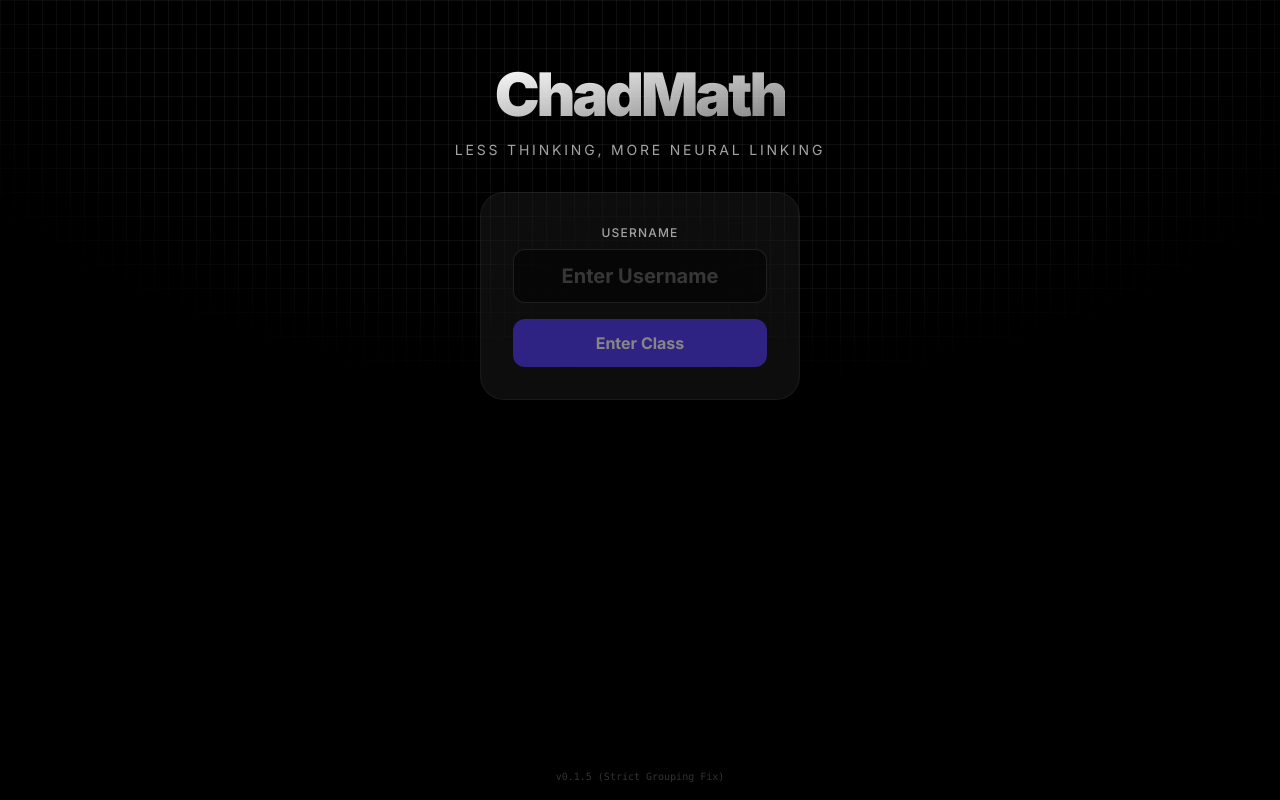
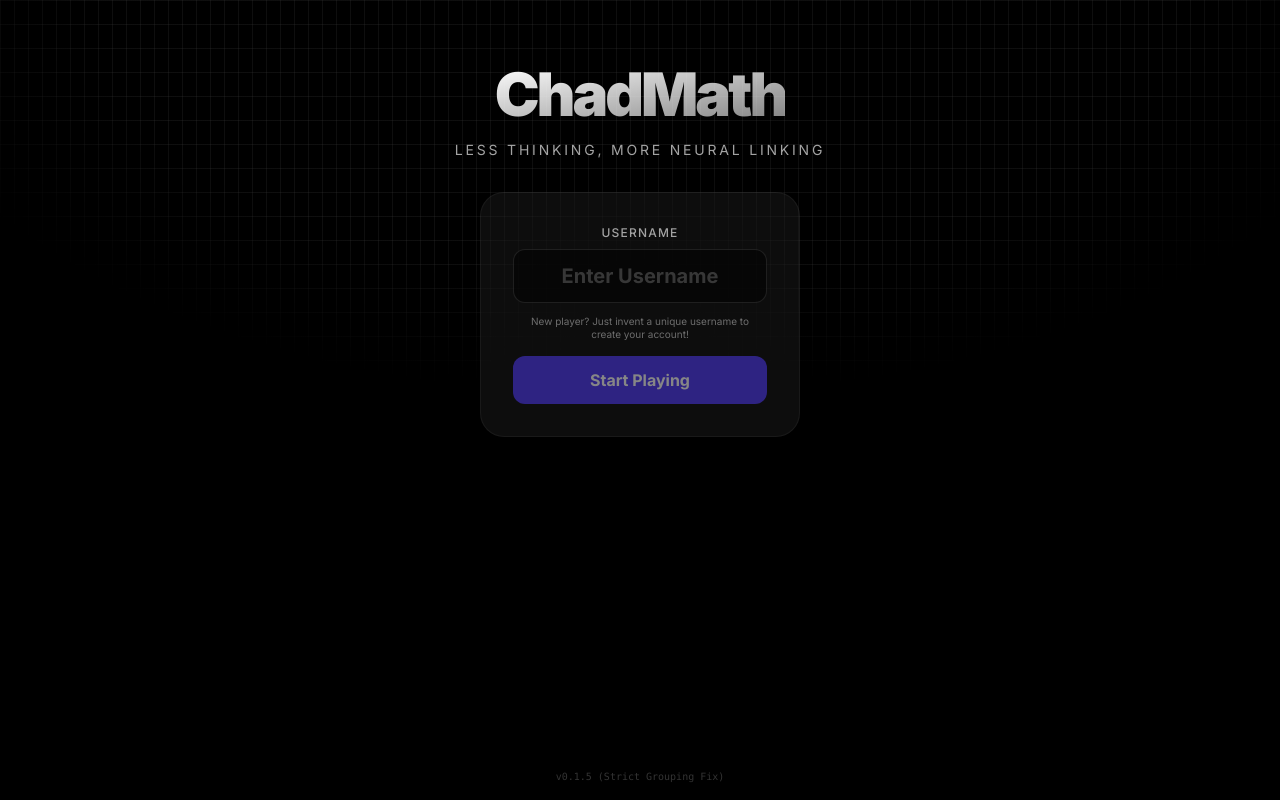
Before and after one commit to borsethc/chadmath, a Next.js app: page / in a window 1280 px wide. Built offline with nearby package versions, Linux system fonts and the light colour scheme; no server answers.

Commit message:
feat: Add helper text for login account creation

```diff
--- a/src/app/page.tsx
+++ b/src/app/page.tsx
@@ -84,13 +84,16 @@ export default function Home() {
                 placeholder="Enter Username"
               // autoFocus removed for better mobile stability
               />
+              <p className="text-[10px] text-white/40 text-center leading-tight mt-1 px-2">
+                New player? Just invent a unique username to create your account!
+              </p>
             </div>
             <button
               type="submit"
               disabled={isLoading || !studentId.trim()}
               className="w-full bg-indigo-600 hover:bg-indigo-500 text-white font-bold py-3 px-6 rounded-xl transition-all disabled:opacity-50 disabled:cursor-not-allowed cursor-pointer active:scale-95 touch-manipulation"
             >
-              {isLoading ? "Loading..." : "Enter Class"}
+              {isLoading ? "Loading..." : "Start Playing"}
             </button>
           </form>
         ) : (
```
